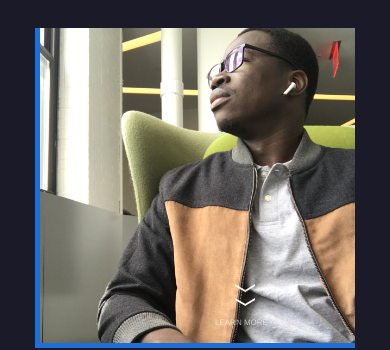
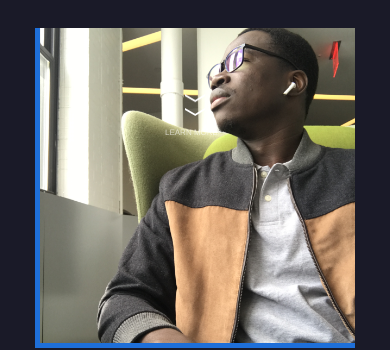
Before and after one commit to sergethi/Serge-Portfolio, a React (Create React App) app: page / in a window 390 px wide. Shown: the part 260-610 px from the top of the page. Built offline with nearby package versions, Linux system fonts and the light colour scheme.

Commit message:
fix landing chevron mobile position

```diff
--- a/src/App.css
+++ b/src/App.css
@@ -770,8 +770,10 @@ a {
   .Landing-container {
     width: 20px;
     height: 20px;
-    margin-left: 100px;
-    margin-bottom: 20px;
+    /* margin-left: 100px; */
+    margin: 0px auto 0px auto;
+    align-self: center;
+    /* margin-bottom: 20px; */
   }
   .chevron {
     /* position: absolute; */
```
